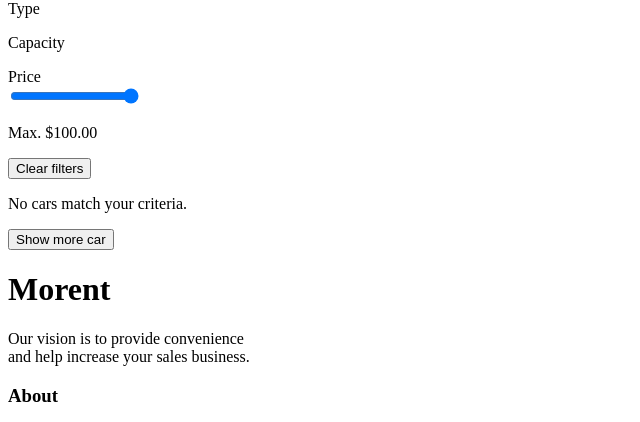
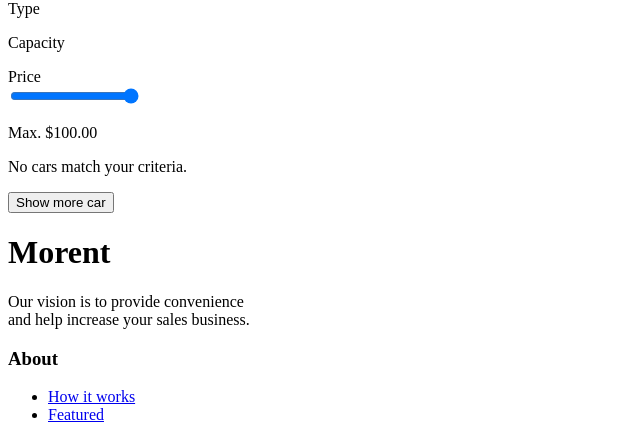
Before and after one commit to yahyaoui-mohamed/Symfony_Rent_Car_App, a Symfony app: template templates/cars/index.html.twig in a window 1280 px wide. Shown: the part 107-529 px from the top of the page, without its empty margins (0-640 px from the left). Run offline with Twig, Linux system fonts and the light colour scheme; the template is opened without the code that fills it, so the values that code supplies are empty; some libraries are stand-ins or nearby versions.

Commit message:
Fix some bugs

```diff
--- a/templates/cars/index.html.twig
+++ b/templates/cars/index.html.twig
@@ -40,7 +40,7 @@
 					<div class="filter-title">Price</div>
 					<input type="range" id="price-filter" step="1" value="100">
 					<p>Max. $100.00</p>
-					<button class="clear-filters">Clear filters</button>
+					{# <button class="clear-filters">Clear filters</button> #}
 				</div>
 			</form>
 		</div>
@@ -255,10 +255,10 @@ favoriteCar.forEach(function(car){
 });
 
 
-document.querySelector(".clear-filters").addEventListener("click", function(e){
+{# document.querySelector(".clear-filters").addEventListener("click", function(e){
 	e.preventDefault();
 	document.getElementById("filter-form").reset();
-});
+}); #}
 
 
 </script>
--- a/templates/navbar.html.twig
+++ b/templates/navbar.html.twig
@@ -21,11 +21,6 @@
 						<i class="fi fi-sr-bell"></i>
 					</a>
 				</div>
-				{# <div class="setting">
-					<a href="{{path("app_settings")}}">
-						<i class="fi fi-sr-settings"></i>
-					</a>
-				</div> #}
 				<div class="user">
 					{% if app.user %}
 						{% if "ROLE_ADMIN" in app.user.roles  %}
```
